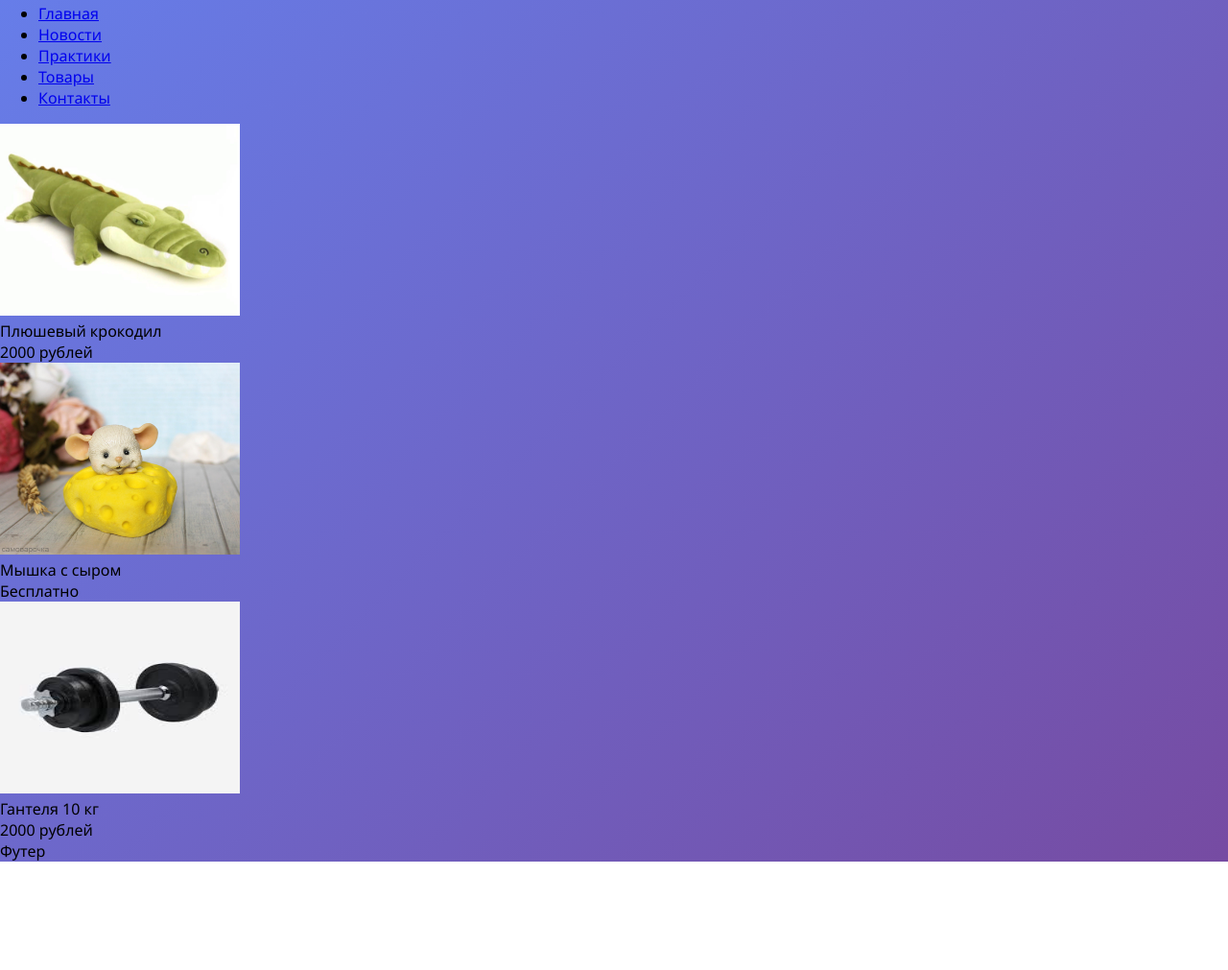
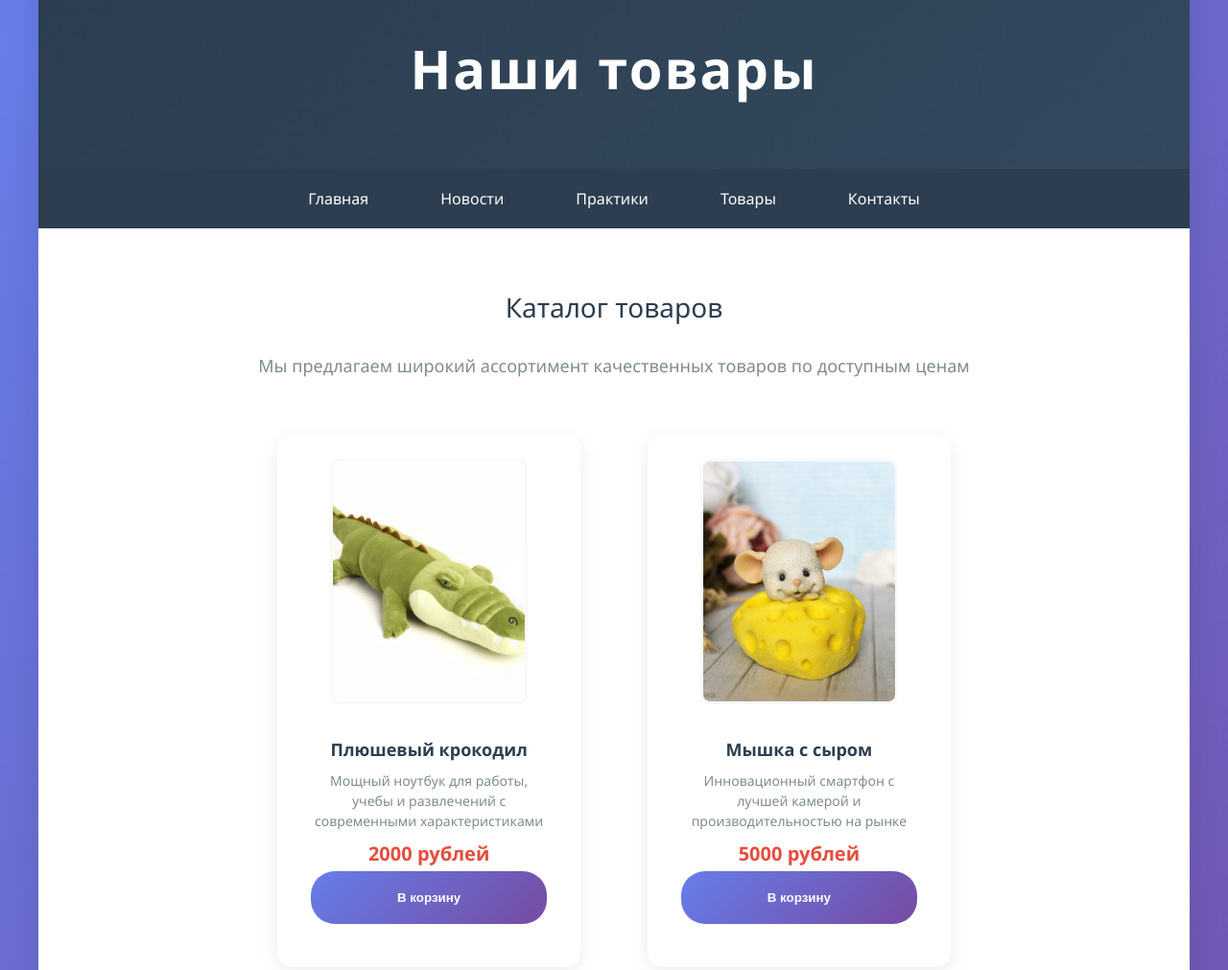
Before and after one commit to ochkasov-n/frontend-and-backend-practice, a plain HTML site: page pages/goods.html in a window 1280 px wide. Shown: the part 35-1046 px from the top of the page at 96% size. Before the commit the page ends 933 px from the top, so only its background shows below. Drawn offline with Linux system fonts and the light colour scheme.

Commit message:
pr1 gotovo

```diff
--- a/pages/goods.html
+++ b/pages/goods.html
@@ -1,35 +1,66 @@
 <!DOCTYPE html>
-<html lang="en">
+<html lang="ru">
 <head>
     <meta charset="UTF-8">
     <meta name="viewport" content="width=device-width, initial-scale=1.0">
     <title>Товары</title>
     <link rel="stylesheet" href="../styles/styles.css">
+    <link rel="stylesheet" href="../styles/goods.css">
 </head>
 <body>
-    <header>Хэдер</header>
-    <nav>
-        <ul>
-            <li><a href="../index.html">Главная</a></li>
-            <li><a href="news.html">Новости</a></li>
-            <li><a href="practices.html">Практики</a></li>
-            <li><a href="goods.html">Товары</a></li>
-            <li><a href="contacts.html">Контакты</a></li>
-        </ul>
-    </nav>
-    <main>
-        <img src="../images/6778909425.jpg" alt="Плюшевый крокодил" height="200" width="250">
-        <div>Плюшевый крокодил</div>
-        <div>2000 рублей</div>
+    <div class = "page-container1">
+        <header class = "header"><h1>Наши товары</h1></header>
 
-        <img src="../images/5588.970.jpg" alt="Сыр" height="200" width="250">
-        <div>Мышка с сыром</div>
-        <div>Бесплатно</div>
+         <nav class = "nav" id="menu">
+            <ul class = "nav-list">
+                <li class = "nav-item"><a class = "nav-link" href="../index.html">Главная</a></li>
+                <li class = "nav-item"><a class = "nav-link" href="news.html" >Новости</a></li>
+                <li class = "nav-item"><a class = "nav-link" href="practices.html">Практики</a></li>
+                <li class = "nav-item"><a class = "nav-link" href="goods.html">Товары</a></li>
+                <li class = "nav-item"><a class = "nav-link" href="contacts.html">Контакты</a></li>
+            </ul>
+        </nav>
 
-        <img src="../images/images.jpg" alt="Гантеля" height="200" width="250">
-        <div>Гантеля 10 кг</div>
-        <div>2000 рублей</div>
-    </main>
-    <footer>Футер</footer>
+        <main class = "content">
+            <section class = "good-section">
+
+                <h2 class ="section-title">Каталог товаров</h2>
+                <p class ="section-desc">Мы предлагаем широкий ассортимент качественных товаров по доступным ценам</p>
+
+                <div class ="good-grid">
+                    <article class = "good-container">
+                        <img class = "good-image"src="../images/6778909425.jpg" alt="Плюшевый крокодил">
+                        <div class = "good-info">
+                            <h3 class = "good-title">Плюшевый крокодил</h3>
+                            <p class = "good-desc">Мощный ноутбук для работы, учебы и развлечений с современными характеристиками</p>
+                            <p class ="good-price">2000 рублей</p>
+                            <button class="buy-button" type="button">В корзину</button>
+                        </div>
+                    </article>
+
+                    <article class = "good-container">
+                        <img class = "good-image" src="../images/5588.970.jpg" alt="Сыр">
+                        <div class="good-info">
+                            <h3 class ="good-title">Мышка с сыром</h3>
+                            <p class = "good-desc">Инновационный смартфон с лучшей камерой и производительностью на рынке</p>
+                            <p class ="good-price">5000 рублей</p>
+                            <button class="buy-button" type="button">В корзину</button>
+                        </div>
+                    </article>
+
+                    <article class ="good-container">
+                        <img class = "good-image" src="../images/images.jpg" alt="Гантеля">
+                        <div class = "good-info">
+                            <h3 class = "good-title">Гантеля 10 кг</h3>
+                            <p class = "good-desc">Качественные наушники с шумоподавлением и длительным временем работы</p>
+                            <p class = "good-price">3000 рублей</p>
+                            <button class="buy-button" type="button">В корзину</button>
+                        </div>
+                    </article>
+                </div>
+            </section>
+        </main>
+        <footer class="footer"><p>Интернет-магазин</p></footer>
+    <div>
 </body>
 </html>
--- /dev/null
+++ b/styles/contacts.css
@@ -0,0 +1,60 @@
+.page-container1{
+    max-width: 1200px;
+    margin:0 auto;
+    background: white;
+    min-height: 100vh;
+    box-shadow:0 0 30px rgba(0,0,0,0.1);
+    display: grid;
+    grid-template-rows: auto auto 1fr auto;
+    grid-template-areas: "header" "nav" "main " "footer";
+}
+.contact-container{
+    text-align: center;
+}
+.section-title{
+    color:#2c3e50;
+    margin-bottom: 30px;
+    font-size: 28px;
+    font-weight: 300;
+}
+.contact-info{
+    background:linear-gradient(135deg, #f8f9fa 0%, #e9ecef 100%);
+    color: #2c3e50;
+    border-radius: 15px;
+    padding: 25px;
+    margin: 20px 0;
+    font-size: 18px;
+}
+.contact-grid{
+    display: grid;
+    grid-template-columns: repeat(auto-fit,minmax(250px,1fr));
+    gap: 20px;
+    margin: 30px 0;
+}
+.contact-item{
+    background:linear-gradient(135deg, #f8f9fa 0%, #e9ecef 100%);
+    padding: 20px;
+    color: #2c3e50;
+    border-radius: 10px;
+    border-left: 4px solid #667eea;
+}
+.contact-item p{
+    color: #7f8c8d;
+    margin: 0;
+}
+.call-button{
+    background: linear-gradient(135deg, #667eea 0%, #764ba2 100%);
+    color: white;
+    border-radius: 30px;
+    border: none;
+    font-weight: 600;
+    font-size: 16px;
+    padding: 15px 40px;
+    cursor: pointer;
+    margin-top: 20px;
+    transition: all 0.3s ease;
+}
+.call-button:hover{
+    transform: translateY(-2px);
+    box-shadow:0 8px 25px rgba(102,126,234,0.4);
+}
--- /dev/null
+++ b/styles/goods.css
@@ -0,0 +1,92 @@
+/*1.grid и flexbox
+2.почему у меня страница растянута,у тебя настройка bacground на главном, а не дочернем,про диск
+3.по вложенности*/
+.page-container1{
+    max-width: 1200px;
+    margin:0 auto;
+    background: white;
+    min-height: 100vh;
+    box-shadow:0 0 30px rgba(0,0,0,0.1);
+    display: grid;
+    grid-template-rows: auto auto 1fr auto;
+    grid-template-areas: "header" "nav" "main " "footer";
+}
+.good-section{
+    max-width: 1200px;
+    margin: 0 auto;
+}
+.section-title{
+    text-align: center;
+    color:#2c3e50;
+    font-weight: 300;
+    font-size: 28px;
+    margin-bottom: 30px;
+}
+.section-desc{
+    text-align: center;
+    color: #7f8c8d;;
+    font-size: 18px;
+    margin-bottom: 40px;
+}
+.good-grid{
+    display: grid;
+    grid-template-columns: repeat(auto-fit,minmax(280px,1fr));
+    gap: 30px;
+    margin-top: 30px;
+}
+.good-container{
+    background: white;
+    padding: 25px;
+    border-radius: 15px;
+    text-align: center;
+    transition: all 0.3s ease;
+    box-shadow:0 5px 20px rgba(0,0,0,0.08) ;
+    margin: 20px;
+}
+.good-container:hover{
+    transform: translateY(-5px);
+}
+.good-image{
+    height: 250px;
+    width: 200px;
+    border-radius: 10px;
+    object-fit: cover;
+    border:3px solid #f8f9fa;
+    margin-bottom: 20px;
+}
+.good-info{
+    padding: 0 10px 20px 10px;
+}
+.good-title{
+    color: #2c3e50;
+    font-weight: 600;
+    font-size: 18px;
+    margin: 10px 0;
+}
+.good-desc{
+    color: #7f8c8d;
+    font-size: 14px;
+    line-height: 1.5;
+    margin: 10px 0;
+    min-height: 60px;
+}
+.good-price{
+    color:#e74c3c;
+    font-weight: 700;
+    font-size:20px;
+    margin: 5px 0;
+}
+.buy-button{
+    background: linear-gradient(135deg, #667eea 0%, #764ba2 100%);
+    color: white;
+    border: none;
+    padding: 20px;
+    border-radius: 25px;
+    cursor: pointer;
+    font-weight: 600;
+    width: 100%;
+    transition: all 0.3s ease;
+}
+.buy-button:hover{
+    transform: translateY(-5px);
+}
```
Also changed, not shown: index.html (+3 -3 lines), pages/contacts.html (+49 -18 lines), pages/news.html (+2 -2 lines), pages/practices.html (+1 -1 lines).
